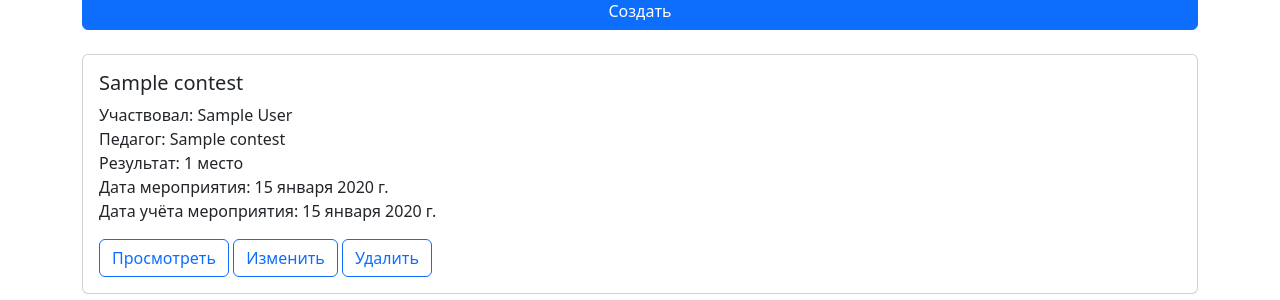
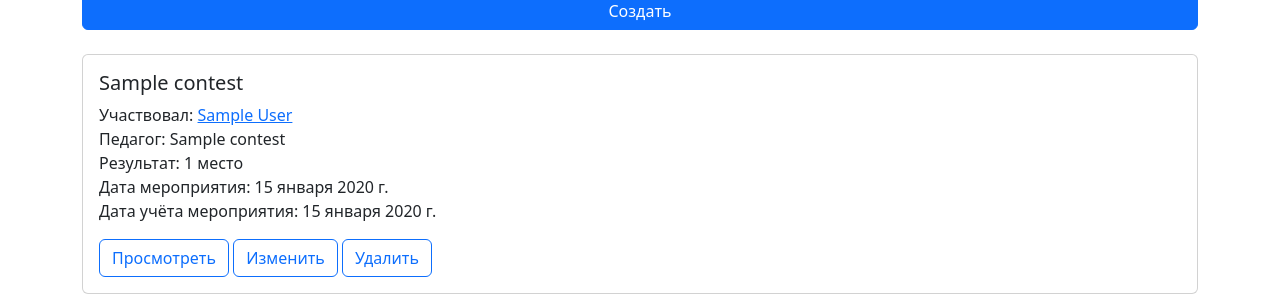
Before and after one commit to MironBerch/register-of-talented-students, a Django app: page / in a window 1280 px wide. Shown: the part 136-436 px from the top of the page. Run offline with Django 4.2, Linux system fonts and the light colour scheme; a user stored in the database is signed in; tables that the repository leaves empty hold one stand-in row (values such as "Sample post"); some libraries are stand-ins or nearby versions.

Commit message:
refactor imports
refactor imports for PEP8 standart

```diff
--- a/registration/urls.py
+++ b/registration/urls.py
@@ -1,4 +1,5 @@
 from django.urls import path
+
 from registration.views import SignupView, SigninView, SignoutView
 
 
--- a/reporting/admin.py
+++ b/reporting/admin.py
@@ -1,4 +1,5 @@
 from django.contrib import admin
+
 from reporting.models import Contest
 
 
--- a/reporting/export.py
+++ b/reporting/export.py
@@ -7,6 +7,7 @@ def format_date(input_date: str) -> str:
     year = input_date[0:4]
     date = day + '.' + mounth + '.' + year
     return date
+
 
 def export_contest_to_excel(contests) -> None:
     contests = contests.order_by('creation_date')
--- a/reporting/models.py
+++ b/reporting/models.py
@@ -1,6 +1,6 @@
 from django.db import models
+
 from users.models import User
-
 from students.models import Student
 
 
--- a/reporting/services.py
+++ b/reporting/services.py
@@ -6,11 +6,13 @@ def get_contest(id):
     contest = Contest.objects.get(id=id)
     return contest
 
+
 def get_all_contests():
     """return all contests"""
     contests = Contest.objects.all().order_by('-id')
     return contests
 
+
 def get_users_creation_contests(request):
     """return contests which created by user"""
     contests = Contest.objects.filter(contest_creater=request.user).order_by('-id')
--- a/reporting/urls.py
+++ b/reporting/urls.py
@@ -1,4 +1,5 @@
 from django.urls import path
+
 from reporting.views import ContestCreateView, ContestListView, ContestUpdateView, ContestDeleteView, ContestDetailView, ContestExportView
 
 
--- a/students/services.py
+++ b/students/services.py
@@ -1,6 +1,7 @@
+from django.shortcuts import get_object_or_404
+
 from students.models import Student, StudentsBase
 from reporting.models import Contest
-from django.shortcuts import get_object_or_404
 
 
 def get_all_students():
--- a/templates/reporting/detail_report.html
+++ b/templates/reporting/detail_report.html
@@ -10,7 +10,7 @@
                 <label class="form-label">Название мероприятие: {{ contest.title }}</label>
             </div>
             <div class="mb-3">
-                <label class="form-label">ФИО ученика: {{ contest.student }}</label>
+                <label class="form-label">ФИО ученика: <a href="{% url 'student_view' contest.student.id %}">{{ contest.student }}</a></label>
             </div>
             <div class="mb-3">
                 <label class="form-label">ФИО руководителя: {{ contest.teachers_name }}</label>
--- a/templates/reporting/report_list.html
+++ b/templates/reporting/report_list.html
@@ -13,7 +13,12 @@
         <div class="card" style="width: 100%;">
             <div class="card-body">
                 <h5 class="card-title">{{contest.title}}</h5>
-                <p class="card-text">Участвовал: {{ contest.student }}<br>Педагог: {{ contest.teachers_name }}<br>Результат: {{ contest.result }}<br>Дата мероприятия: {{ contest.event_date }}<br>Дата учёта мероприятия: {{ contest.creation_date }}</p>
+                <p class="card-text">
+                    Участвовал: <a href="{% url 'student_view' contest.student.id %}">{{ contest.student }}</a><br>
+                    Педагог: {{ contest.teachers_name }}<br>
+                    Результат: {{ contest.result }}<br>
+                    Дата мероприятия: {{ contest.event_date }}<br>
+                    Дата учёта мероприятия: {{ contest.creation_date }}</p>
                 <a href="{% url 'detail' contest.id %}" type="button" class="btn btn-outline-primary">Просмотреть</a>
                 <a href="{% url 'update' contest.id %}" type="button" class="btn btn-outline-primary">Изменить</a>
                 <a href="{% url 'delete' contest.id %}" type="button" class="btn btn-outline-primary">Удалить</a>
--- a/users/models.py
+++ b/users/models.py
@@ -1,6 +1,7 @@
 from django.db import models
 from django.contrib.auth.models import AbstractBaseUser, PermissionsMixin
 from django.utils.translation import gettext_lazy as _
+
 from users.managers import UserManager
 
 
```
Also changed, not shown: registration/views.py (+4 -3 lines), reporting/views.py (+5 -4 lines), students/views.py (+5 -3 lines), templates/students/detail_student.html (+7 -1 lines), students/apps.py (line endings or trailing spaces).
